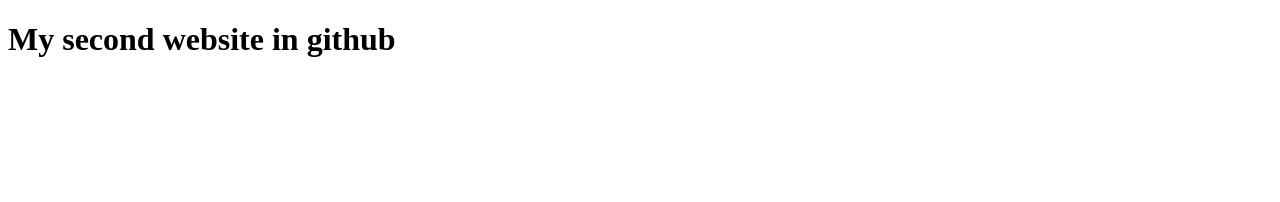
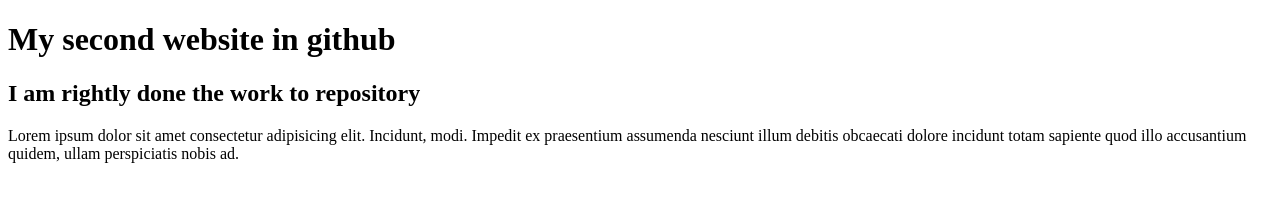
Before and after one commit to Raselkhan1234/First-website, a plain HTML site: page index.html in a window 1280 px wide. Drawn offline with Linux system fonts and the light colour scheme.

Commit message:
change the code

```diff
--- a/index.html
+++ b/index.html
@@ -7,5 +7,7 @@
 </head>
 <body>
     <h1>My second website in github </h1>
+    <h2>I am rightly done the work to repository</h2>
+    <p>Lorem ipsum dolor sit amet consectetur adipisicing elit. Incidunt, modi. Impedit ex praesentium assumenda nesciunt illum debitis obcaecati dolore incidunt totam sapiente quod illo accusantium quidem, ullam perspiciatis nobis ad.</p>
 </body>
 </html>
```
